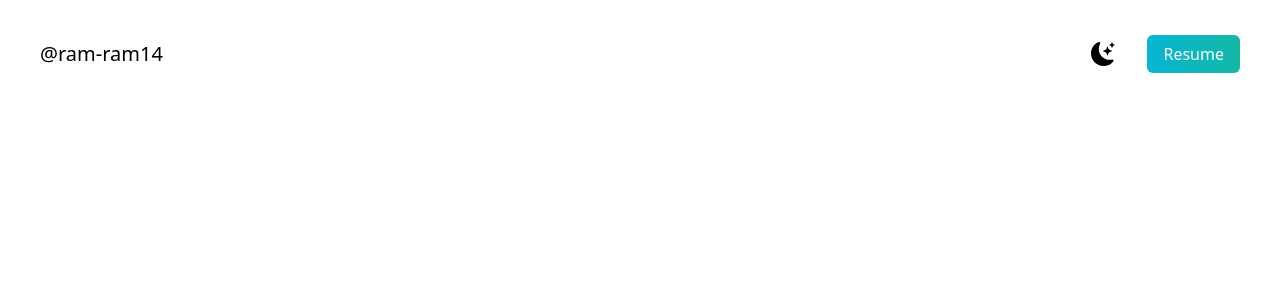
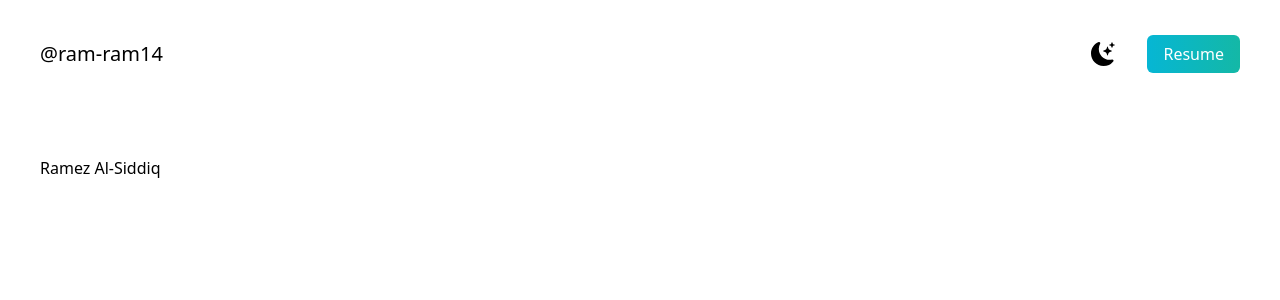
Before and after one commit to ram-ram14/cuddly-meme, a Next.js app in the folder my-portfolio/my-portfolio/: page / in a window 1280 px wide. Shown: the top 300 px of the page. Built offline with nearby package versions, Linux system fonts and the light colour scheme.

Commit message:
added an h2 tag for my name

```diff
--- a/my-portfolio/my-portfolio/pages/index.js
+++ b/my-portfolio/my-portfolio/pages/index.js
@@ -27,7 +27,7 @@ export default function Home() {
             </ul>
           </nav>
           <div>
-            <h2></h2>
+            <h2>Ramez Al-Siddiq</h2>
           </div>
         </section>
       </main>
```
